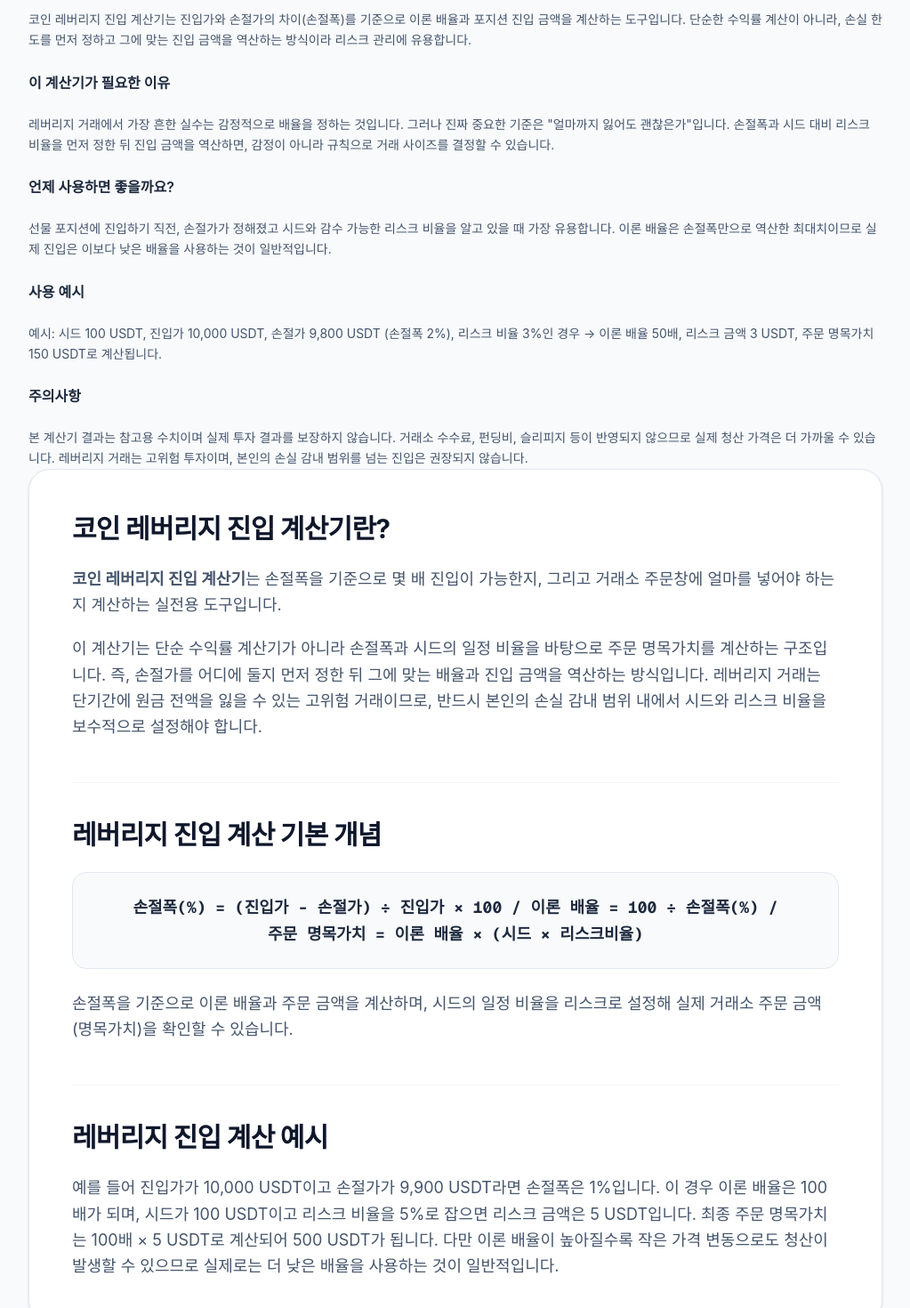
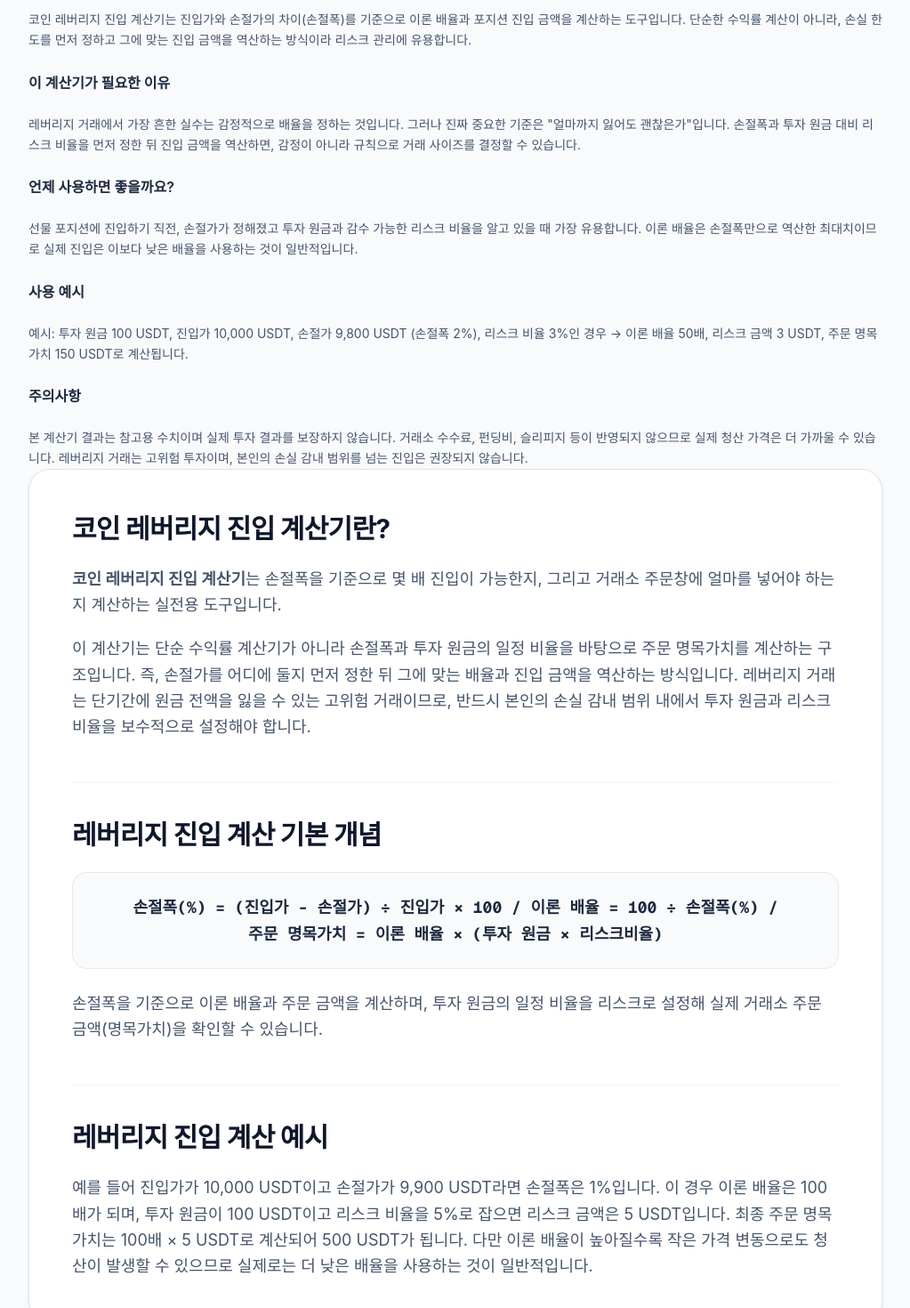
Before and after one commit to YG-coder/stock-calculator, a Next.js app: page /crypto/entry in a window 1280 px wide. Shown: the part 1740-3210 px from the top of the page at 89% size, without its empty margins (128-1151 px from the left). Built offline with nearby package versions, Linux system fonts and the light colour scheme.

Commit message:
fix(content): 계산기 잔여 용어 통일 및 엔진 패치 버전 반영

```diff
--- a/src/app/crypto/entry/page.tsx
+++ b/src/app/crypto/entry/page.tsx
@@ -39,20 +39,20 @@ export default function CryptoEntryPage() {
                 <p>
                     레버리지 거래에서 가장 흔한 실수는 감정적으로 배율을 정하는 것입니다.
                     그러나 진짜 중요한 기준은 &quot;얼마까지 잃어도 괜찮은가&quot;입니다.
-                    손절폭과 시드 대비 리스크 비율을 먼저 정한 뒤 진입 금액을 역산하면,
+                    손절폭과 투자 원금 대비 리스크 비율을 먼저 정한 뒤 진입 금액을 역산하면,
                     감정이 아니라 규칙으로 거래 사이즈를 결정할 수 있습니다.
                 </p>
 
                 <h3 className="text-base font-semibold text-slate-800">언제 사용하면 좋을까요?</h3>
                 <p>
-                    선물 포지션에 진입하기 직전, 손절가가 정해졌고 시드와 감수 가능한 리스크 비율을
+                    선물 포지션에 진입하기 직전, 손절가가 정해졌고 투자 원금과 감수 가능한 리스크 비율을
                     알고 있을 때 가장 유용합니다. 이론 배율은 손절폭만으로 역산한 최대치이므로 실제 진입은
                     이보다 낮은 배율을 사용하는 것이 일반적입니다.
                 </p>
 
                 <h3 className="text-base font-semibold text-slate-800">사용 예시</h3>
                 <p>
-                    예시: 시드 100 USDT, 진입가 10,000 USDT, 손절가 9,800 USDT (손절폭 2%),
+                    예시: 투자 원금 100 USDT, 진입가 10,000 USDT, 손절가 9,800 USDT (손절폭 2%),
                     리스크 비율 3%인 경우 → 이론 배율 50배, 리스크 금액 3 USDT,
                     주문 명목가치 150 USDT로 계산됩니다.
                 </p>
--- a/src/app/goal-probability-calculator/page.tsx
+++ b/src/app/goal-probability-calculator/page.tsx
@@ -6,5 +6,5 @@ import { buildMetadata } from "@/lib/metadata";
 const title = "투자 목표달성확률 계산기";
 const description = "목표금액과 투자 기간, 월 투자금, 기대수익률과 변동성을 입력해 목표를 달성한 시뮬레이션 비율과 필요한 월 투자금을 계산합니다.";
 export const metadata = buildMetadata({ title, description, path: "/goal-probability-calculator", keywords: ["목표달성확률 계산기", "목표 금액 계산기", "필요 월 투자금", "몬테카를로"] });
-const faqs = [{ question: "목표달성확률이 80%면 실제로 성공할 확률이 80%인가요?", answer: "아닙니다. 입력한 수익률·변동성·물가 가정과 사용된 난수 시드에서 생성한 시나리오 중 목표를 넘은 비율입니다." }, { question: "필요 월 투자금은 어떻게 계산하나요?", answer: "같은 시장 경로에서 최종 자산이 월 투자금에 대해 선형이라는 성질을 이용해, 원하는 비율의 경로가 목표를 넘는 최소 월 투자금을 정확히 역산합니다." }, { question: "세금과 수수료도 포함되나요?", answer: "아니요. 수익률은 배당 재투자 총수익 가정이며 세금과 거래비용은 반영하지 않습니다." }];
+const faqs = [{ question: "목표달성확률이 80%면 실제로 성공할 확률이 80%인가요?", answer: "아닙니다. 입력한 수익률·변동성·물가 가정과 결과 재현 번호로 생성한 시나리오 중 목표를 넘은 비율입니다." }, { question: "필요 월 투자금은 어떻게 계산하나요?", answer: "같은 시장 경로에서 최종 자산이 월 투자금에 대해 선형이라는 성질을 이용해, 원하는 비율의 경로가 목표를 넘는 최소 월 투자금을 정확히 역산합니다." }, { question: "세금과 수수료도 포함되나요?", answer: "아니요. 수익률은 배당 재투자 총수익 가정이며 세금과 거래비용은 반영하지 않습니다." }];
 export default function GoalProbabilityPage() { return <main className="min-h-screen bg-slate-50 pb-20 text-slate-900"><CalculatorJsonLd title={title} description={description} path="/goal-probability-calculator" faqs={faqs} /><PageHeader badge="재무 목표" title={title} description={description} /><div className="mx-auto max-w-5xl px-6 py-12 md:px-8 md:py-16"><GoalProbabilityCalculator /><SectionCard><Article title="목표달성확률 계산기란?"><p>하나의 고정 수익률 대신 다양한 수익률 경로를 사용해 현재 투자 계획이 목표금액을 넘는 시나리오 비율을 계산합니다. 원하는 목표 비율에 필요한 월 투자금도 같은 경로에서 역산합니다.</p></Article><Article title="결과를 해석하는 방법"><p>목표 비율을 높일수록 필요한 월 투자금이 커집니다. 결과는 미래를 예측하거나 보장하지 않으며, 입력 가정이 바뀌면 결과도 달라집니다.</p></Article></SectionCard><FaqSection title="자주 묻는 질문 (FAQ)">{faqs.map((faq) => <FaqItem key={faq.question} question={faq.question} answer={faq.answer} />)}</FaqSection><RelatedCalculators links={[{ href: "/dca-calculator", title: "적립식 투자 시뮬레이션", desc: "장기 자산 분포와 팬 차트 확인" }, { href: "/compound-interest-calculator", title: "복리 계산기", desc: "고정 수익률 기준 최종 금액 계산" }]} /><Disclaimer /></div></main>; }
--- a/src/components/calculator/DcaCalculator.tsx
+++ b/src/components/calculator/DcaCalculator.tsx
@@ -139,7 +139,7 @@ export default function DcaCalculator() {
           </div>
         </AdvancedPanel>
 
-        <p className="text-sm leading-relaxed text-slate-500">수익률을 높이면 전체 결과가 커지고, 오르내림 정도를 높이면 좋지 않은 경우와 좋은 경우의 차이가 커집니다. 기간이 길어지면 복리 효과와 불확실성이 함께 커집니다.</p>
+        <p className="text-sm leading-relaxed text-slate-500">수익률을 높이면 전체 결과가 커지고, 수익률이 흔들리는 정도를 높이면 좋지 않은 경우와 좋은 경우의 차이가 커집니다. 기간이 길어지면 복리 효과와 불확실성이 함께 커집니다.</p>
         <div className="flex flex-wrap gap-3">
           <button type="button" onClick={start} disabled={status === "running"} className="min-h-11 rounded-2xl bg-slate-900 px-5 py-3 font-semibold text-white disabled:opacity-50">예상 금액 범위 계산하기</button>
           <button type="button" onClick={cancel} disabled={status !== "running"} className="min-h-11 rounded-2xl border border-slate-300 px-5 py-3 font-semibold text-slate-700 disabled:opacity-40">취소</button>
--- a/src/lib/calculatorPages.ts
+++ b/src/lib/calculatorPages.ts
@@ -571,7 +571,7 @@ export const calculatorPages: Record<string, CalculatorPageConfig> = {
         metadata: {
             title: "코인 레버리지 진입 계산기 | 손절폭 기준 배율·주문금액 계산",
             description:
-                "진입가, 손절가, 시드, 리스크 비율을 기준으로 손절폭, 이론 배율, 주문 명목가치, 익절가를 계산하는 코인 레버리지 진입 계산기입니다.",
+                "진입가, 손절가, 투자 원금, 리스크 비율을 기준으로 손절폭, 이론 배율, 주문 명목가치, 익절가를 계산하는 코인 레버리지 진입 계산기입니다.",
             keywords: [
                 "코인 진입 계산기",
                 "레버리지 진입 계산기",
@@ -594,15 +594,15 @@ export const calculatorPages: Record<string, CalculatorPageConfig> = {
         articleIntro:
             "손절폭을 기준으로 몇 배 진입이 가능한지, 그리고 거래소 주문창에 얼마를 넣어야 하는지 계산하는 실전용 도구입니다.",
         articleBody:
-            "이 계산기는 단순 수익률 계산기가 아니라 손절폭과 시드의 일정 비율을 바탕으로 주문 명목가치를 계산하는 구조입니다. 즉, 손절가를 어디에 둘지 먼저 정한 뒤 그에 맞는 배율과 진입 금액을 역산하는 방식입니다. 레버리지 거래는 단기간에 원금 전액을 잃을 수 있는 고위험 거래이므로, 반드시 본인의 손실 감내 범위 내에서 시드와 리스크 비율을 보수적으로 설정해야 합니다.",
+            "이 계산기는 단순 수익률 계산기가 아니라 손절폭과 투자 원금의 일정 비율을 바탕으로 주문 명목가치를 계산하는 구조입니다. 즉, 손절가를 어디에 둘지 먼저 정한 뒤 그에 맞는 배율과 진입 금액을 역산하는 방식입니다. 레버리지 거래는 단기간에 원금 전액을 잃을 수 있는 고위험 거래이므로, 반드시 본인의 손실 감내 범위 내에서 투자 원금과 리스크 비율을 보수적으로 설정해야 합니다.",
         formulaTitle: "레버리지 진입 계산 기본 개념",
         formula:
-            "손절폭(%) = (진입가 - 손절가) ÷ 진입가 × 100 / 이론 배율 = 100 ÷ 손절폭(%) / 주문 명목가치 = 이론 배율 × (시드 × 리스크비율)",
+            "손절폭(%) = (진입가 - 손절가) ÷ 진입가 × 100 / 이론 배율 = 100 ÷ 손절폭(%) / 주문 명목가치 = 이론 배율 × (투자 원금 × 리스크비율)",
         formulaDescription:
-            "손절폭을 기준으로 이론 배율과 주문 금액을 계산하며, 시드의 일정 비율을 리스크로 설정해 실제 거래소 주문 금액(명목가치)을 확인할 수 있습니다.",
+            "손절폭을 기준으로 이론 배율과 주문 금액을 계산하며, 투자 원금의 일정 비율을 리스크로 설정해 실제 거래소 주문 금액(명목가치)을 확인할 수 있습니다.",
         exampleTitle: "레버리지 진입 계산 예시",
         exampleBody:
-            "예를 들어 진입가가 10,000 USDT이고 손절가가 9,900 USDT라면 손절폭은 1%입니다. 이 경우 이론 배율은 100배가 되며, 시드가 100 USDT이고 리스크 비율을 5%로 잡으면 리스크 금액은 5 USDT입니다. 최종 주문 명목가치는 100배 × 5 USDT로 계산되어 500 USDT가 됩니다. 다만 이론 배율이 높아질수록 작은 가격 변동으로도 청산이 발생할 수 있으므로 실제로는 더 낮은 배율을 사용하는 것이 일반적입니다.",
+            "예를 들어 진입가가 10,000 USDT이고 손절가가 9,900 USDT라면 손절폭은 1%입니다. 이 경우 이론 배율은 100배가 되며, 투자 원금이 100 USDT이고 리스크 비율을 5%로 잡으면 리스크 금액은 5 USDT입니다. 최종 주문 명목가치는 100배 × 5 USDT로 계산되어 500 USDT가 됩니다. 다만 이론 배율이 높아질수록 작은 가격 변동으로도 청산이 발생할 수 있으므로 실제로는 더 낮은 배율을 사용하는 것이 일반적입니다.",
         faqs: [
             {
                 question: "왜 손절폭이 1%면 이론 배율이 100배가 되나요?",
@@ -617,7 +617,7 @@ export const calculatorPages: Record<string, CalculatorPageConfig> = {
             {
                 question: "리스크 비율은 무엇인가요?",
                 answer:
-                    "전체 시드 중 몇 퍼센트를 한 번의 진입에서 리스크로 감수할지 정하는 값입니다. 기본값 5%는 시드의 5%만 위험 구간으로 두는 의미이며, 일반적으로 1~3% 수준의 보수적인 비율이 권장됩니다.",
+                    "전체 투자 원금 중 몇 퍼센트를 한 번의 진입에서 리스크로 감수할지 정하는 값입니다. 예를 들어 5%를 입력하면 투자 원금의 5%를 위험 구간으로 두는 의미입니다.",
             },
             {
                 question: "이 계산기는 청산가 계산기와 다른가요?",
--- a/src/lib/montecarlo/types.ts
+++ b/src/lib/montecarlo/types.ts
@@ -14,7 +14,7 @@
  *   3) ProgressFn / RunOptions / SimulationRunner 진입점 시그니처
  */
 
-export const ENGINE_VERSION = "1.0.0";
+export const ENGINE_VERSION = "1.0.1";
 
 /* ============================================================
    입력
```
Also changed, not shown: src/components/calculator/FireCalculator.tsx (+1 -1 lines), 1 other file (tests, documents, lock files or other folders).
